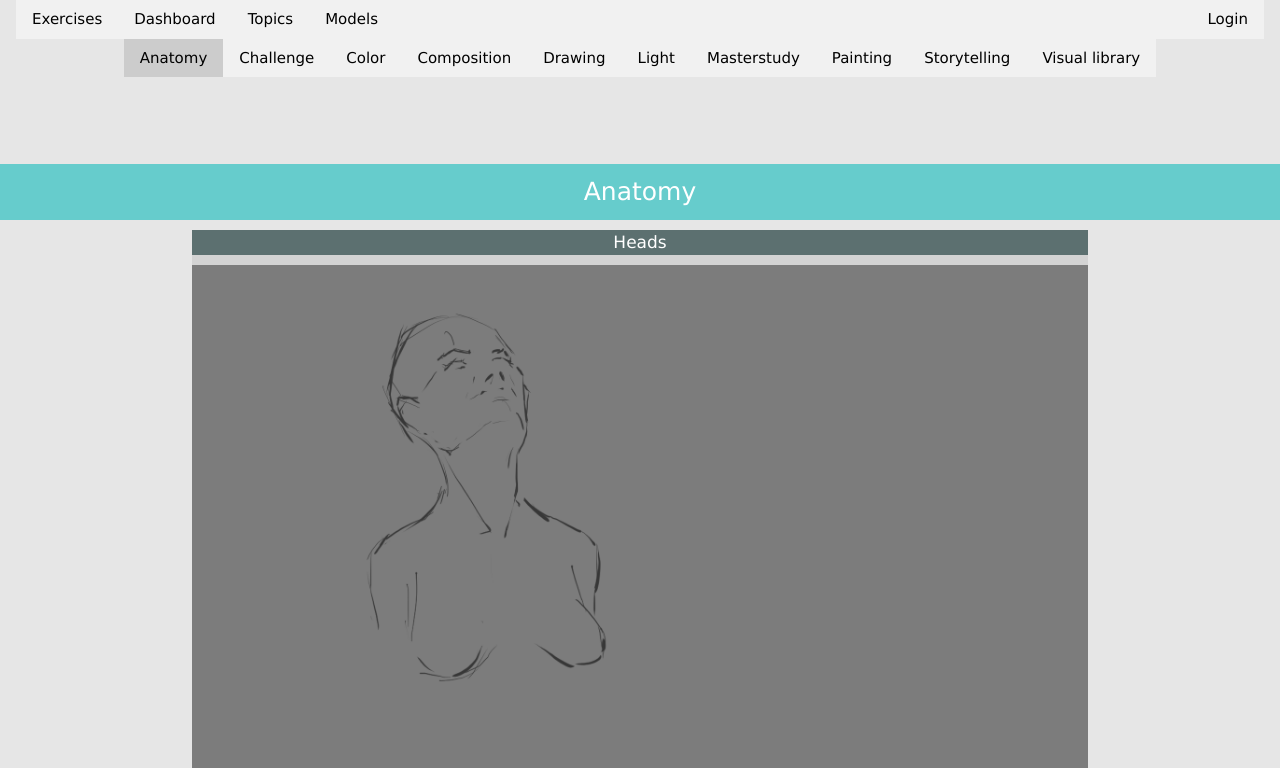
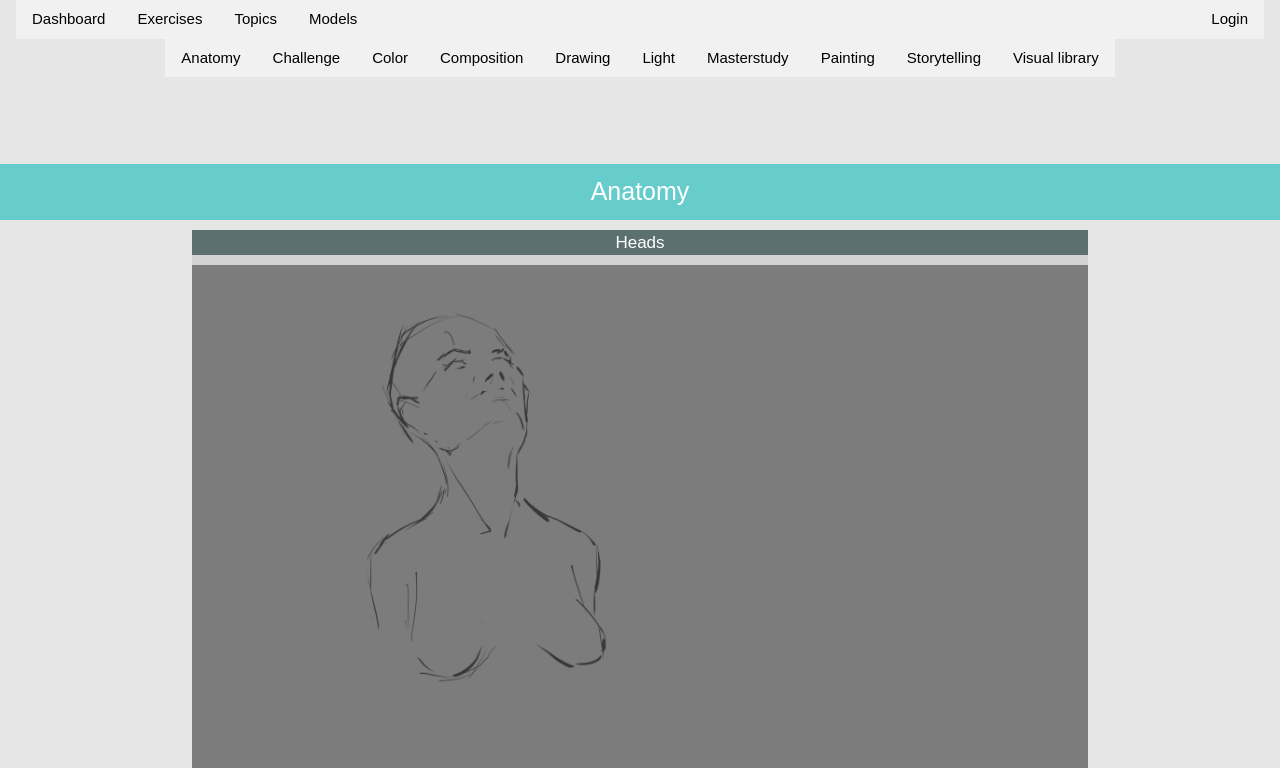
Before and after one commit to DominikPott/practicer-flask, a Flask app: page / in a window 1280 px wide. Shown: the top 768 px of the page. Run offline with Flask 2, Linux system fonts and the light colour scheme.

Commit message:
added header and made navbar sticky

```diff
--- a/practicer_flask/templates/base.html
+++ b/practicer_flask/templates/base.html
@@ -2,7 +2,10 @@
 <html lang="en" dir="ltr">
 <head>
     <meta charset="utf-8">
+    <meta name="viewport" content="width=device-width, initial-scale=1">
+    <link rel="stylesheet" href="https://www.w3schools.com/w3css/4/w3.css">
     <link rel="stylesheet" href="{{ url_for('static', filename='css/base.css') }}">
+
     <title>Practicer</title>
 </head>
 <body>
--- a/practicer_flask/templates/header.html
+++ b/practicer_flask/templates/header.html
@@ -2,13 +2,13 @@
 {% block header %}
 
 <meta name="viewport" content="width=device-width, initial-scale=1">
-<link rel="stylesheet" href="https://www.w3schools.com/w3css/4/w3.css">
+
 
 <header>
     <div class="w3-container">
-        <div class="w3-bar w3-light-grey">
+        <div class="w3-bar w3-light-grey w3-middle">
+            <a href="{{ url_for('dashboard.dashboard') }}" class="w3-bar-item w3-button w3-center">Dashboard</a>
             <a href="{{ url_for('exercises.exercise') }}" class="w3-bar-item w3-button w3-center">Exercises</a>
-            <a href="{{ url_for('dashboard.dashboard') }}" class="w3-bar-item w3-button w3-center">Dashboard</a>
             <a href="{{ url_for('topic.topic') }}" class="w3-bar-item w3-button w3-center">Topics</a>
             <a class="w3-bar-item w3-button w3-center" >Models</a>
             <a class="w3-bar-item w3-button w3-right">Login</a>
--- a/practicer_flask/templates/navbar.html
+++ b/practicer_flask/templates/navbar.html
@@ -1,16 +1,15 @@
 {% extends 'header.html' %}
 
 {% block navbar %}
-<meta name="viewport" content="width=device-width, initial-scale=1">
-<link rel="stylesheet" href="https://www.w3schools.com/w3css/4/w3.css">
 
+<div style="position: -webkit-sticky; position: sticky; top: 0px; z-index: 100;">
     <div class="w3-container">
-  <div class="w3-middle w3-center">
+        <div class="w3-center">
             <div class="w3-bar w3-light-grey">
                 {% for categorie in categories.keys() %}
                 <div class="w3-dropdown-hover">
-                <a href="#{{ categorie }}" >
-                <button class="w3-button">{{ categorie.capitalize() }}</button>
+                    <a href="#{{ categorie }}">
+                        <button class="w3-button w3-light-grey">{{ categorie.capitalize() }}</button>
                     </a>
                     <div class="w3-dropdown-content w3-bar-block">
                         {% for exercise in categories[categorie] %}
@@ -22,4 +21,6 @@
             </div>
         </div>
     </div>
+</div>
+
 {% endblock %}
--- a/practicer_flask/templates/topic.html
+++ b/practicer_flask/templates/topic.html
@@ -2,6 +2,7 @@
 {% block content %}
 
 <link rel="stylesheet" href="{{ url_for('static', filename='css/topics.css') }}">
+
 <div class="container">
     <form method="post" class="new_topic">
         <label for="topic">New Topic:</label>
```
Lines whose indentation alone changed are shown as unchanged.
